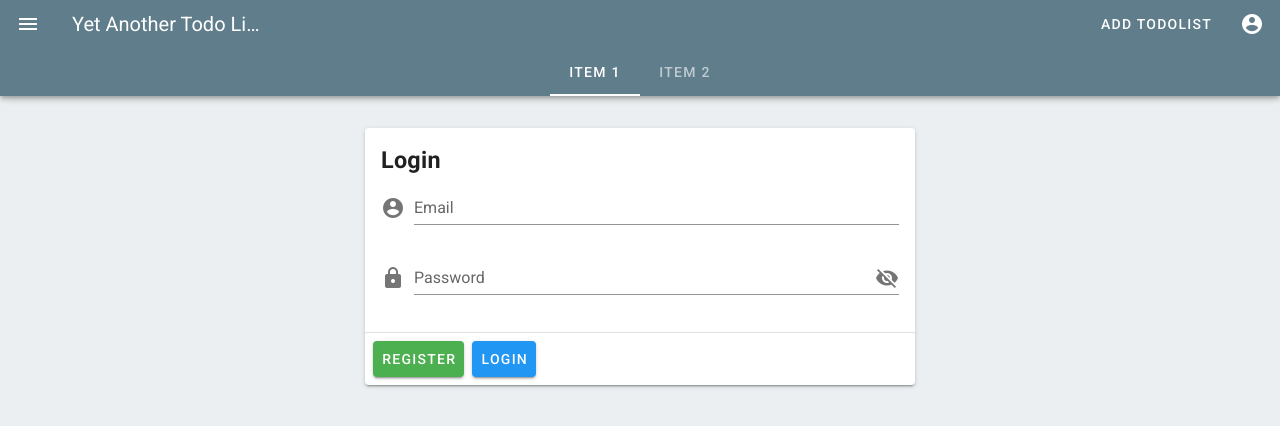
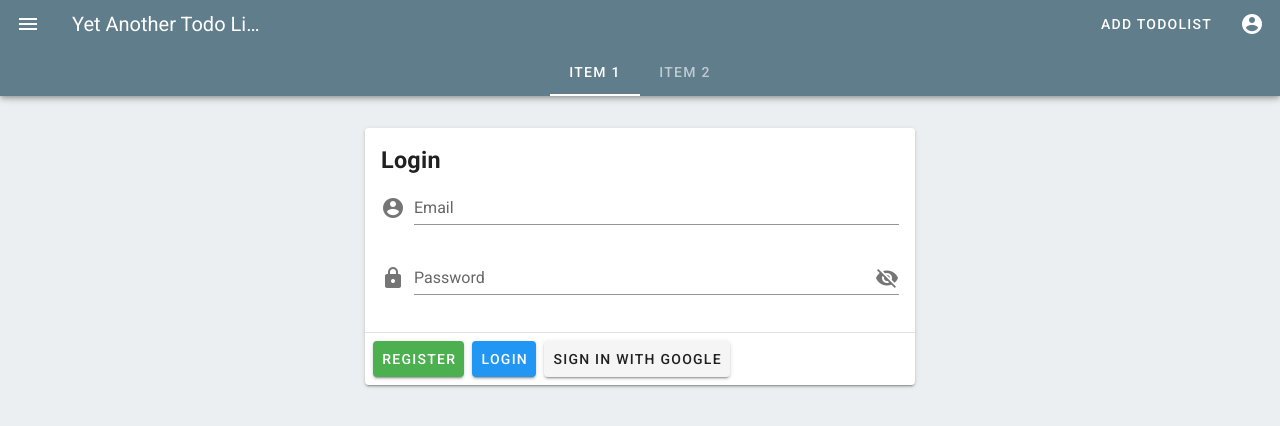
Before and after one commit to nakarinh14/vuetify-todo, a Vue app: page /login in a window 1280 px wide. Shown: the top 426 px of the page. Built offline with nearby package versions, Linux system fonts and the light colour scheme; no server answers; the database is empty; sample sign-in values are in the browser's storage.

Commit message:
Add Google OAuth Login

```diff
--- a/src/views/Login.vue
+++ b/src/views/Login.vue
@@ -26,8 +26,9 @@
 
     <v-divider></v-divider>
     <v-card-actions>
-      <v-btn @click="signUp" color="success">Register</v-btn>
-      <v-btn @click="signIn" color="info" >Login</v-btn>
+      <v-btn @click="() => redirectAction(signUp)" color="success">Register</v-btn>
+      <v-btn @click="() => redirectAction(signIn)" color="info" >Login</v-btn>
+      <v-btn @click="() => redirectAction(signInWithGoogle)">Sign in with Google</v-btn>
     </v-card-actions>
   </v-card>
 </template>
@@ -49,21 +50,24 @@ export default {
     firebase.auth().signOut();
   },
   methods: {
-    async signIn() {
+    async redirectAction(authAction) {
       try {
-        await firebase.auth().signInWithEmailAndPassword(this.email, this.password);
+        await authAction();
         await this.$router.push({ name: 'Todo' });
       } catch (e) {
         this.errorMessage = e.message;
       }
     },
+    async signInWithGoogle() {
+      const provider = new firebase.auth.GoogleAuthProvider();
+      provider.addScope('https://www.googleapis.com/auth/contacts.readonly');
+      await firebase.auth().signInWithPopup(provider);
+    },
+    async signIn() {
+      await firebase.auth().signInWithEmailAndPassword(this.email, this.password);
+    },
     async signUp() {
-      try {
-        await firebase.auth().createUserWithEmailAndPassword(this.email, this.password);
-        await this.$router.push({ name: 'Todo' });
-      } catch (e) {
-        this.errorMessage = e.message;
-      }
+      await firebase.auth().createUserWithEmailAndPassword(this.email, this.password);
     },
   },
 };
```
